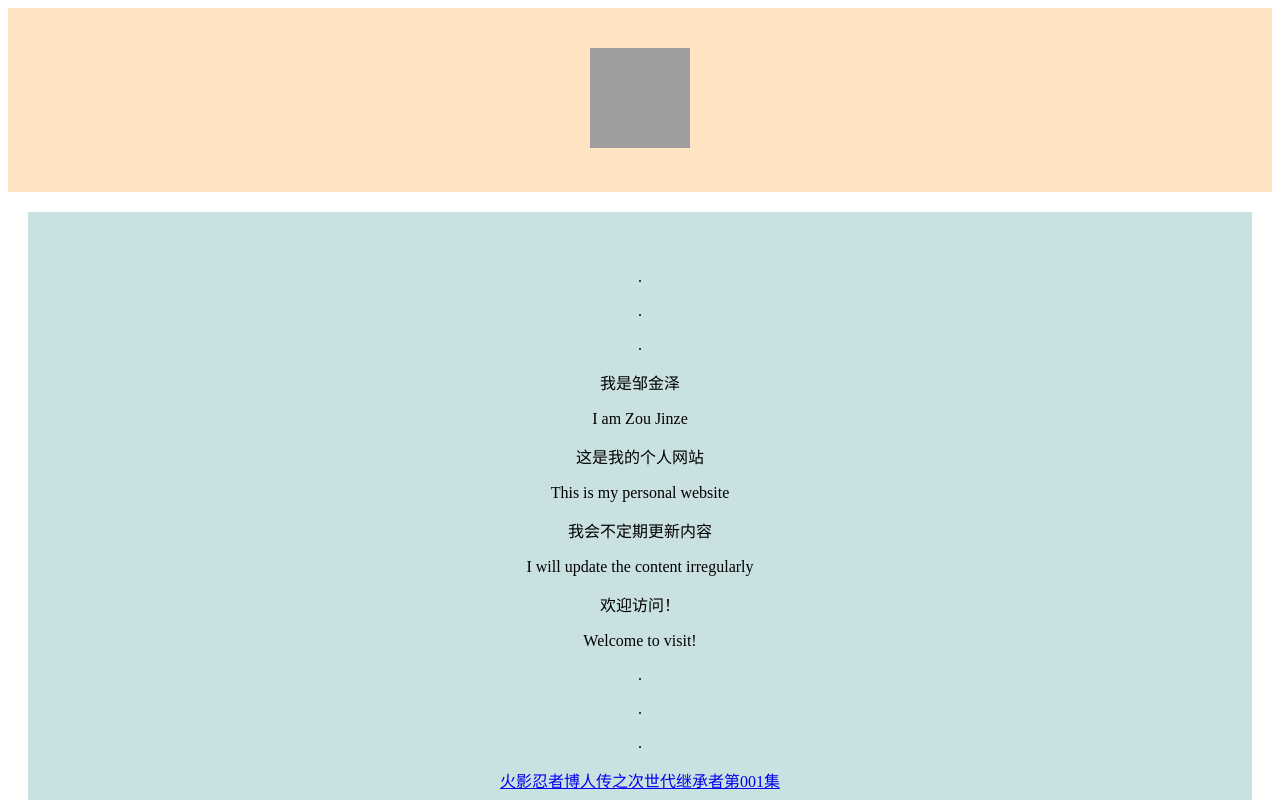
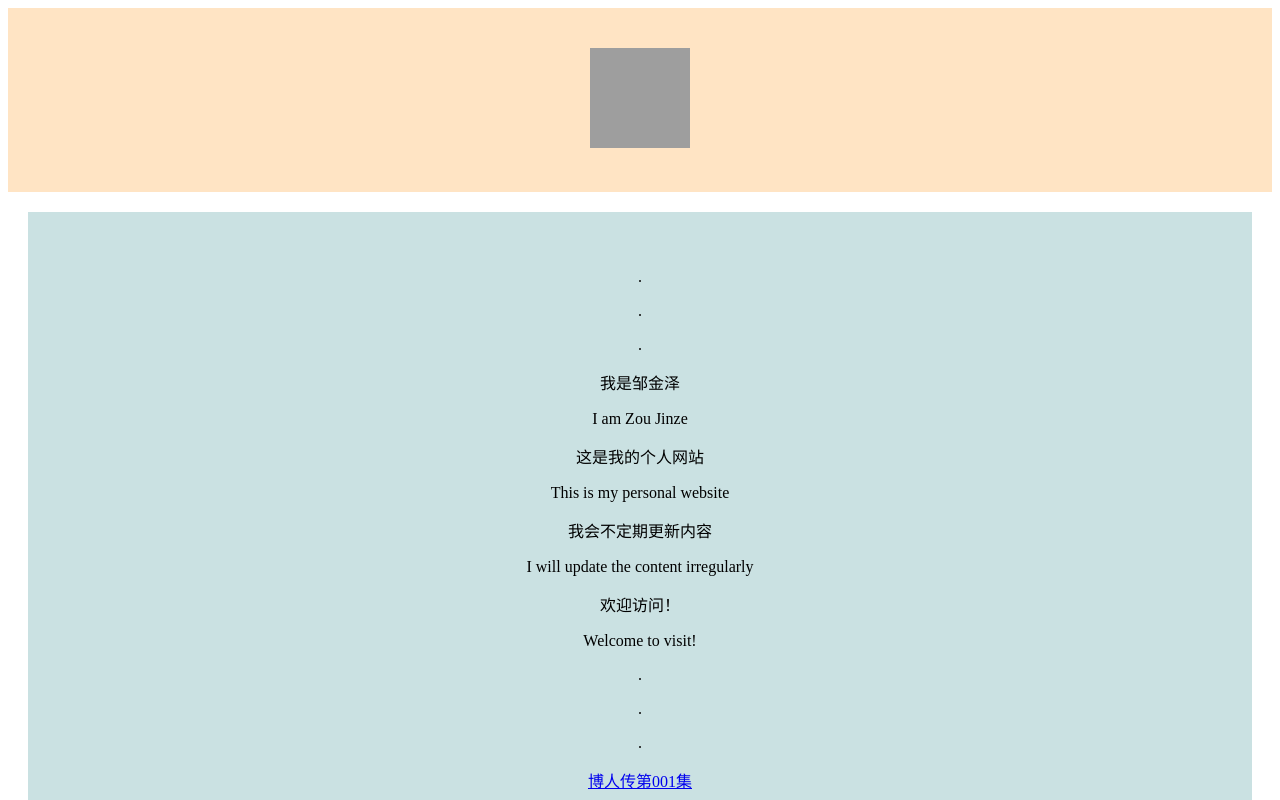
Before and after one commit to zjz688/a1, a plain HTML site: page index.html in a window 1280 px wide. Shown: the top 800 px of the page. Drawn offline with Linux system fonts and the light colour scheme; grey boxes are pictures that could not be loaded.

Commit message:
Update index.html

```diff
--- a/index.html
+++ b/index.html
@@ -36,7 +36,7 @@
       <p>.</p>
       <p>.</p>
       <p>.</p>
-      <a href="https://www.xu-du.com/d/41974-1-1.html">火影忍者博人传之次世代继承者第001集</a>
+      <a href="https://v.qq.com/x/cover/mzc00200rmpaf40/n0036l4tntc.html?ptag=sogou.cartoon.pay">博人传第001集</a>
     </div>
     <div
       style="
```
